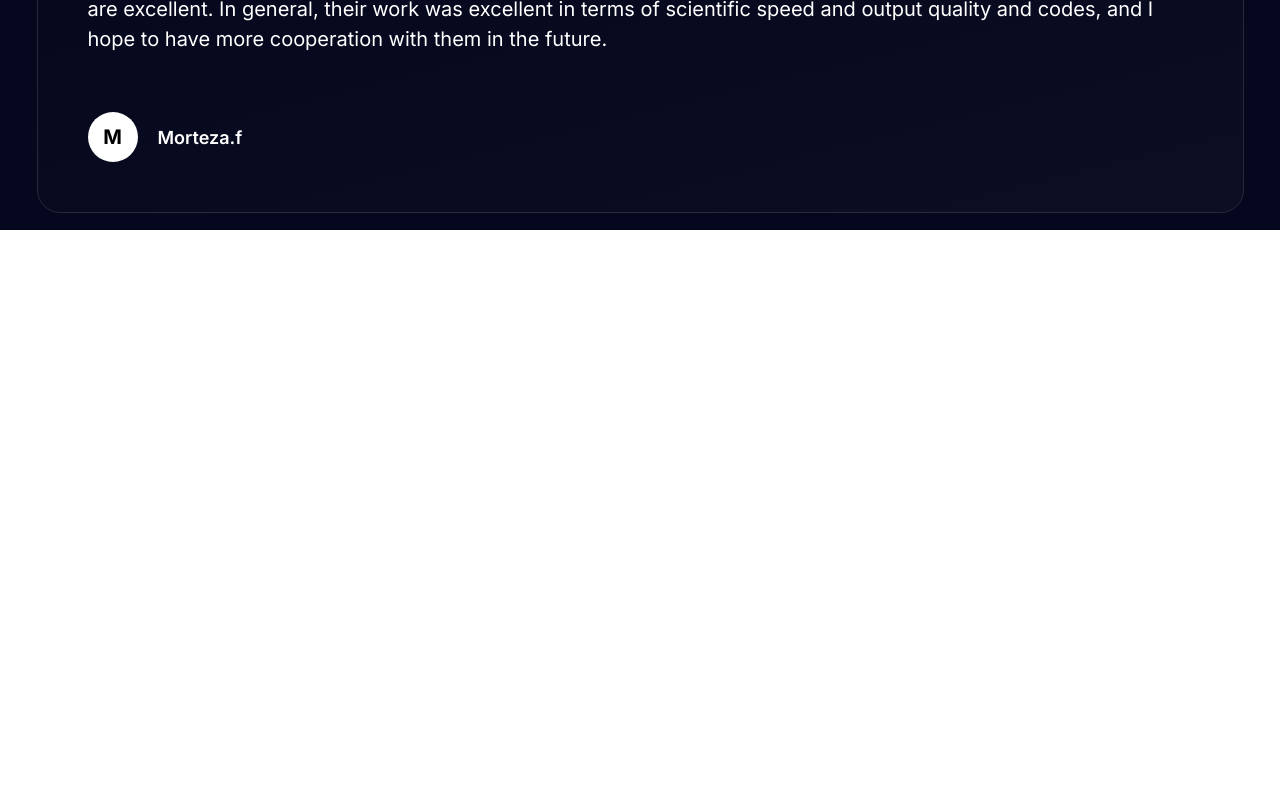
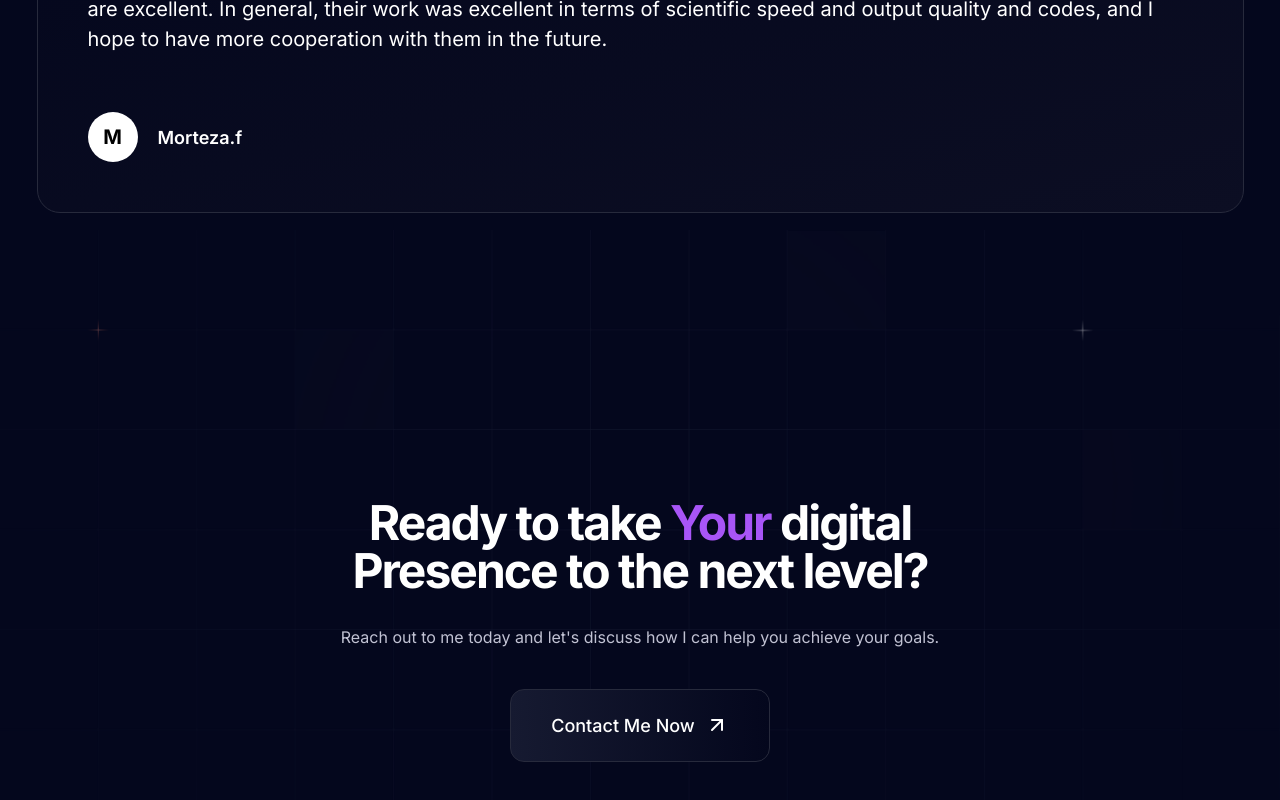
Before and after one commit to tasha-dev/portfolio, a Next.js app: page / in a window 1280 px wide. Shown: the part 3680-4480 px from the top of the page. Before the commit the page ends 3910 px from the top, so only its background shows below. Built offline with nearby package versions, Linux system fonts and the light colour scheme.

Commit message:
added fifth section

```diff
--- a/app/page.tsx
+++ b/app/page.tsx
@@ -9,6 +9,7 @@ import FirstSection from "@/section/home/firstSection";
 import SecondSection from "@/section/home/secondSection";
 import ThirdSection from "@/section/home/thirdSection";
 import FourthSection from "@/section/home/fourthSection";
+import FifthSection from "@/section/home/fifthSection";
 
 // Creating and exporting home page as default
 export default function HomePage():ReactNode {
@@ -20,6 +21,7 @@ export default function HomePage():ReactNode {
             <SecondSection  />
             <ThirdSection />
             <FourthSection />
+            <FifthSection />
         </>
     );
 }
--- /dev/null
+++ b/section/home/fifthSection.tsx
@@ -0,0 +1,27 @@
+// Codes by mahdi tasha
+// Importing part
+import {ReactNode} from "react";
+import Container from '@/component/ui/container';
+import Button from "@/component/ui/button";
+
+// Creating and exporting fifth section of home page as default
+export default function FifthSection():ReactNode {
+    // Returning JSX
+    return (
+        <section id={'contact'} className={'bg-richBlack bg-[url("../image/grid-pattern.png")] bg-cover'}>
+            <Container className={'min-h-dvh flex items-center justify-center'}>
+                <div>
+                    <h2 className={'lg:text-[48px] leading-[100%] text-[36px] text-center -tracking-[2px] text-white font-bold mb-[30px]'}>
+                        Ready to take <span className={'text-purple-500'}>Your</span> digital <br/>
+                        Presence to the next level?
+                    </h2>
+                    <span className={'text-center text-[16px] font-normal text-lavenderGray'}>Reach out to me today and let's discuss how I can help you achieve your goals.</span>
+                    <div className={'lg:flex hidden items-center justify-center mt-[40px]'}>
+                        <Button link={'mailto:imwhdiiii@gmail.com'} hasIcon>Contact Me Now</Button>
+                    </div>
+                    <Button className={'lg:hidden flex mt-[40px]'} link={'mailto:imwhdiiii@gmail.com'} hasIcon>Contact Me Now</Button>
+                </div>
+            </Container>
+        </section>
+    );
+}
```
